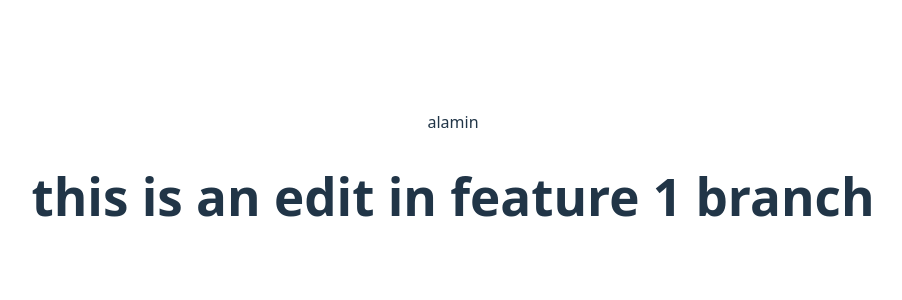
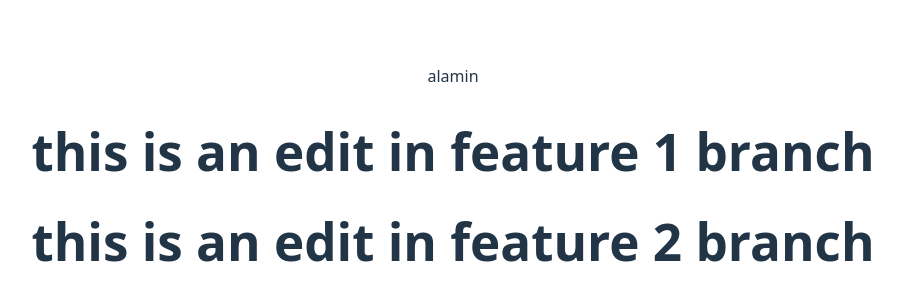
Before and after one commit to mdalamin2002/app-test, a React (Vite) app: page / in a window 1280 px wide. Shown: the part 216-516 px from the top of the page, without its empty margins (187-1089 px from the left). Built offline with nearby package versions, Linux system fonts and the light colour scheme.

Commit message:
added feature 2

```diff
--- a/src/App.jsx
+++ b/src/App.jsx
@@ -9,6 +9,7 @@ function App() {
     <>
       <div> alamin</div>
       <h1>this is an edit in feature 1     branch </h1>
+      <h1>this is an edit in feature 2     branch </h1>
     </>
   )
 }
```
